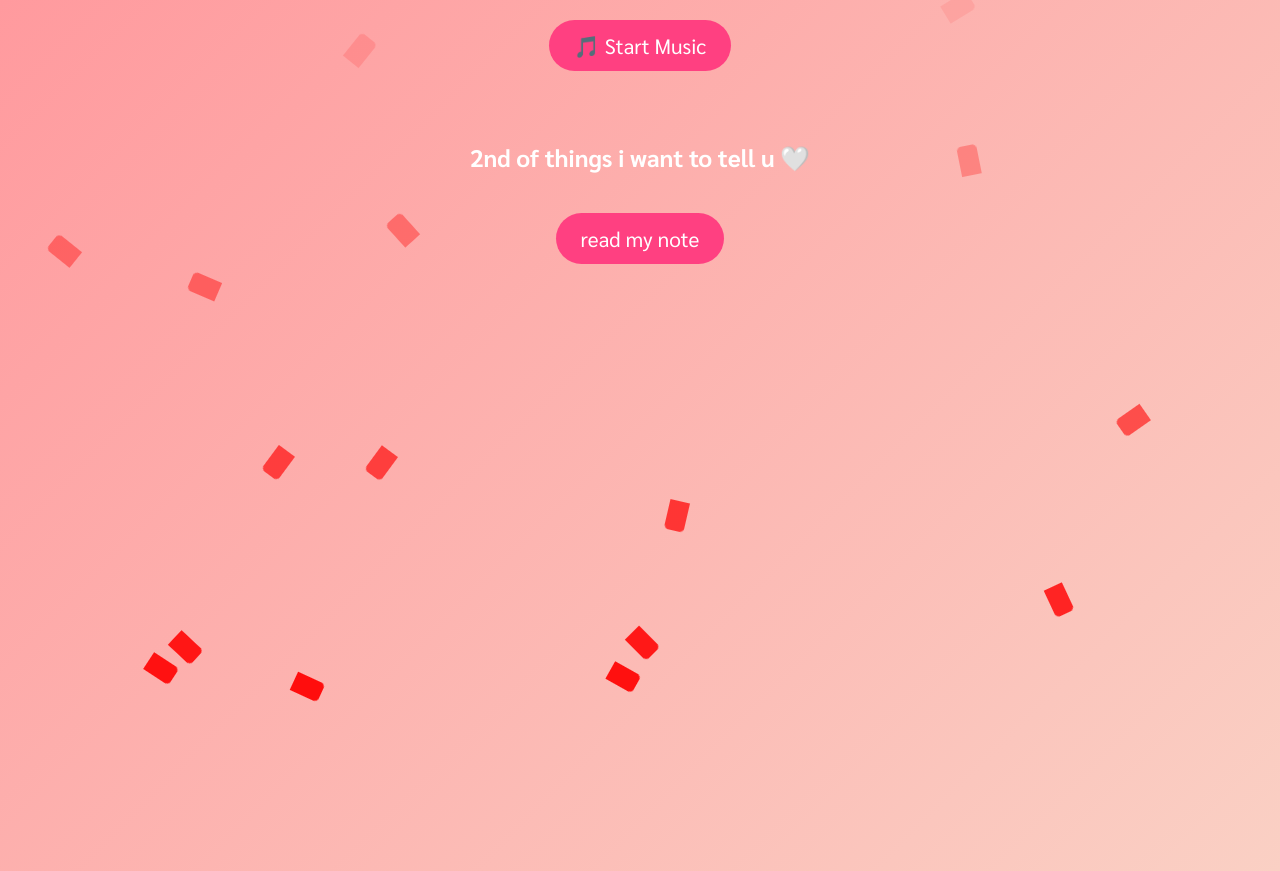
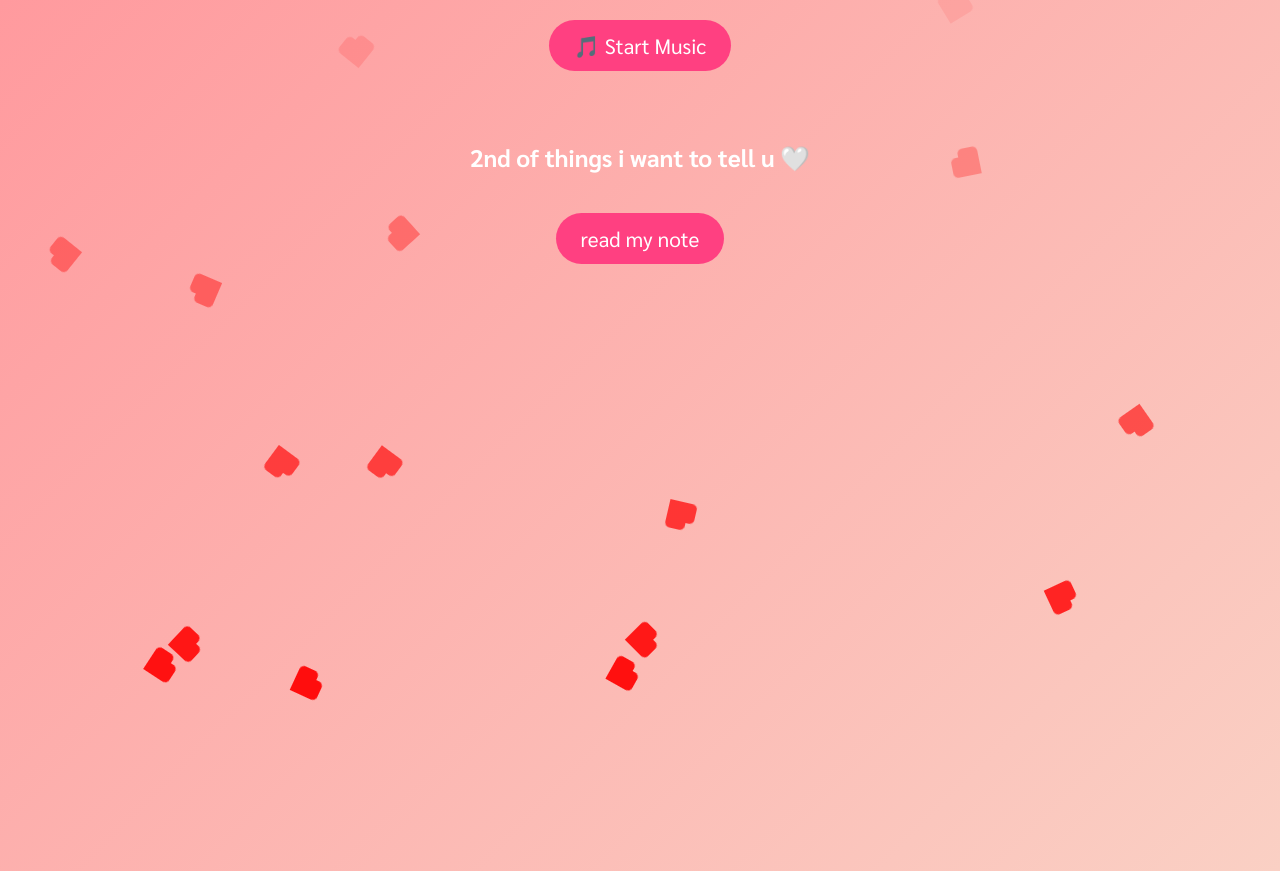
Before and after one commit to Thxtxp-hsk/2years4u, a plain HTML site: page index.html in a window 1280 px wide. Drawn offline with Linux system fonts and the light colour scheme.

```diff
--- a/index.html
+++ b/index.html
@@ -129,10 +129,10 @@
    }
    .heart::before{
      top: -8px;
-     top: 0;
+     left: 0;
    }
     .heart::after{
-     top: 8px;
+     left: 8px;
      top: 0;
    }
     @keyframes float {
```
